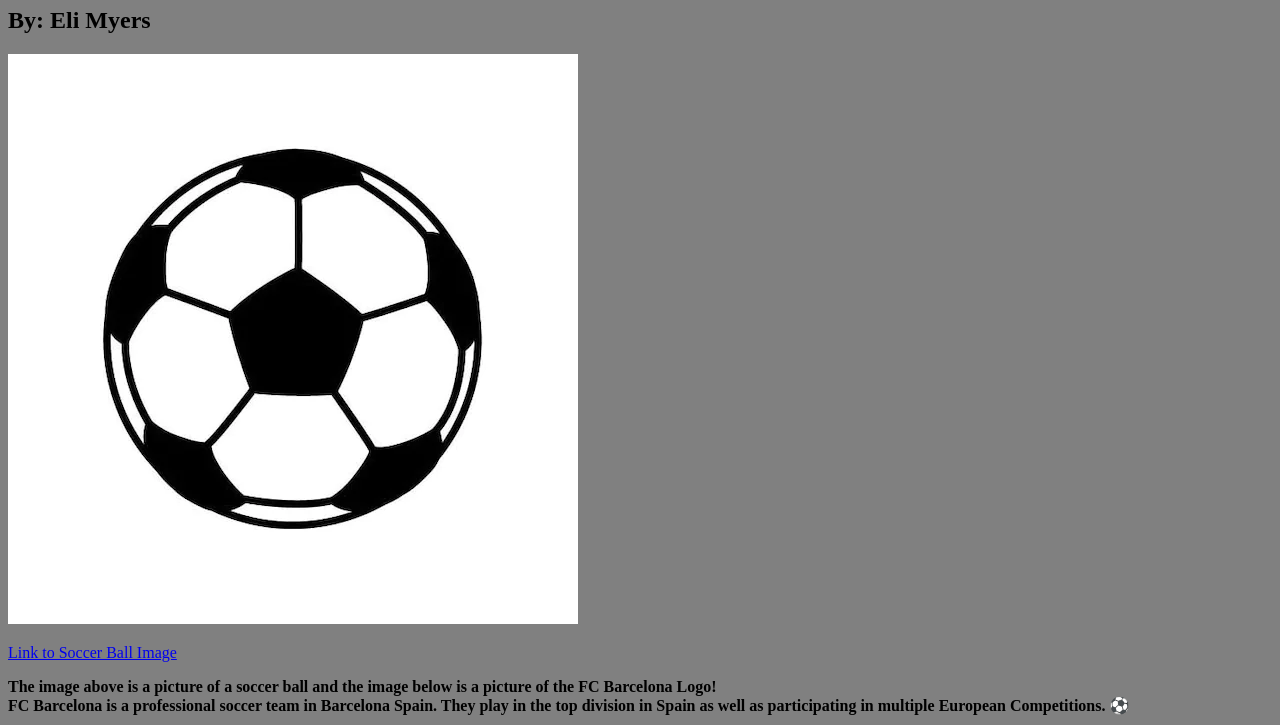
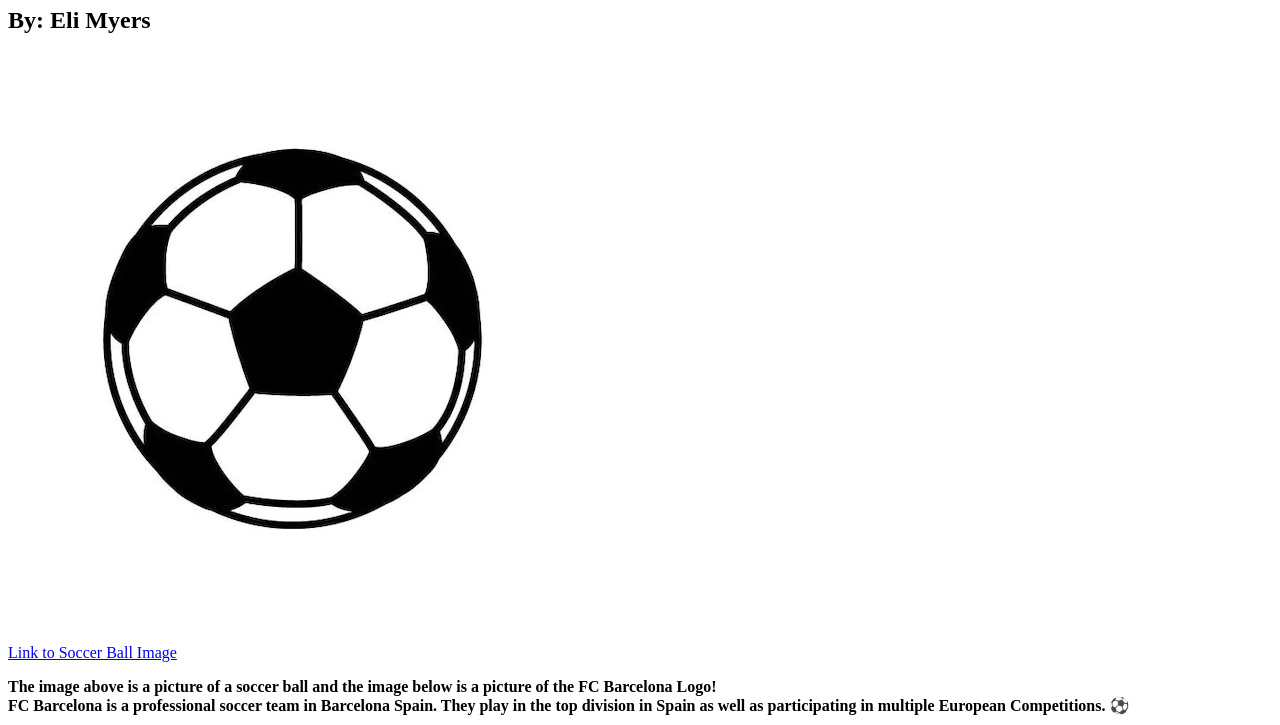
Before and after one commit to EliMyers/First-Webpage, a plain HTML site: page index.html in a window 1280 px wide. Shown: the part 73-798 px from the top of the page. Drawn offline with Linux system fonts and the light colour scheme.

Commit message:
Update style.css

```diff
--- a/style.css
+++ b/style.css
@@ -1,7 +1,3 @@
 h1{
   color: blue;
 }
-
-body{
-  background: gray;
-}
```
